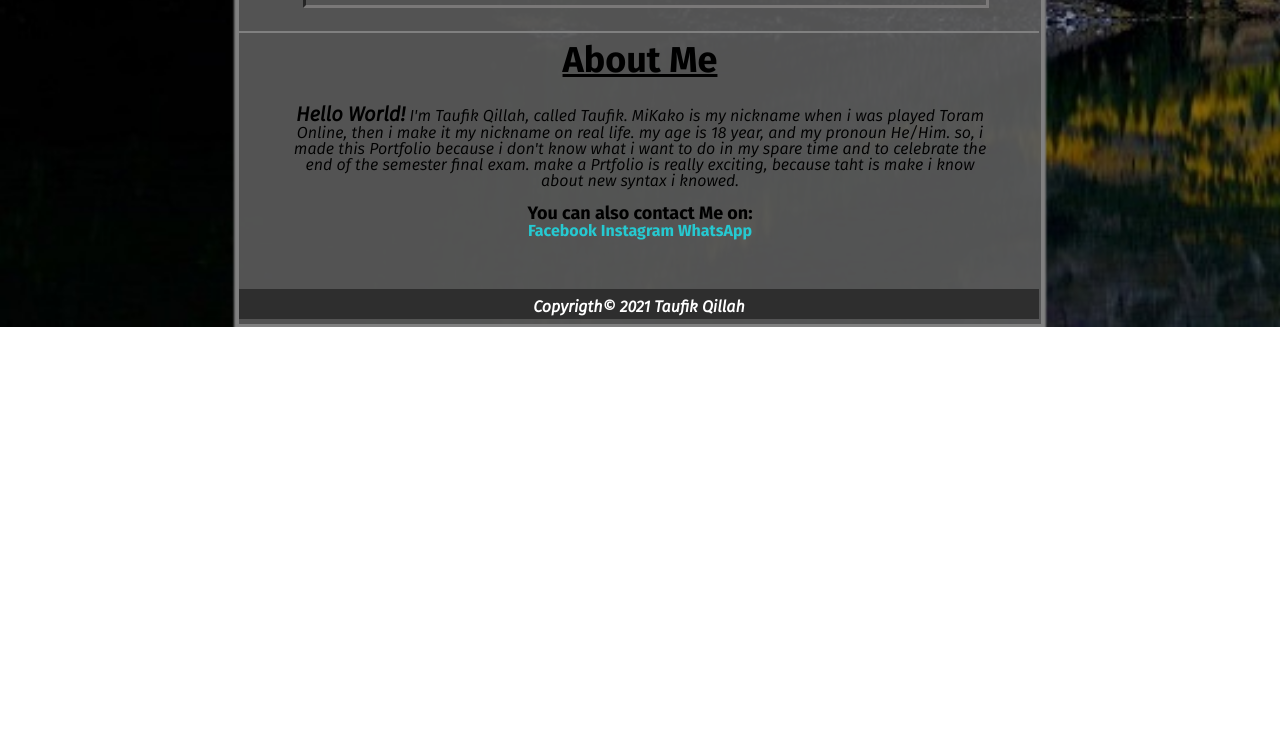
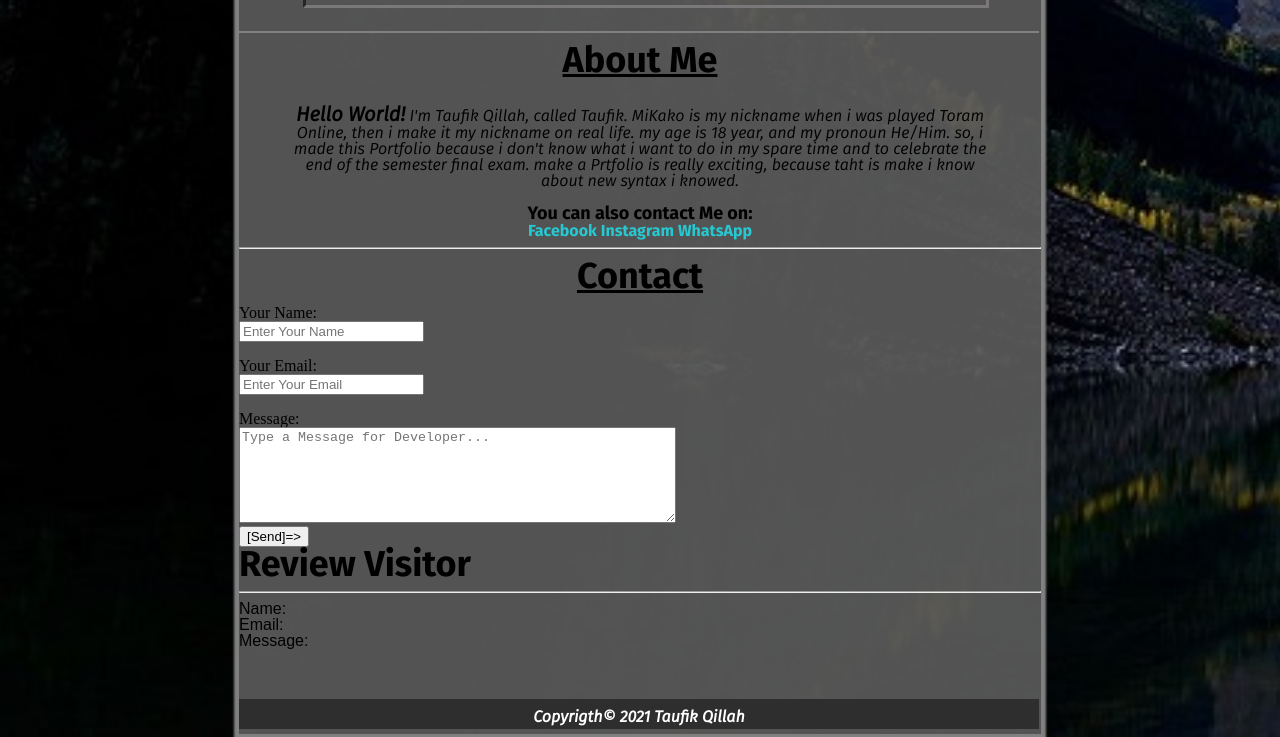
Before and after one commit to Keito-Klein/PortFolio, a plain HTML site: page main.html in a window 1280 px wide. Shown: the part 1262-1999 px from the top of the page. Before the commit the page ends 1589 px from the top, so only its background shows below. Drawn offline with Linux system fonts and the light colour scheme.

Commit message:
Add contact & visitor comment (1.0)

```diff
--- a/main.html
+++ b/main.html
@@ -6,6 +6,7 @@
 	<link rel="stylesheet" type="text/css" href="./css/style.css">
 </head>
 <body>
+
 	<div class="container">
 		<a href="#samp" class="sampul">
 			<img src="./assets/sampul.jpg">
@@ -151,9 +152,43 @@
 
 		</div>
 
+		<hr>
+
+			<div class="contact">
+				<h2 class="aboutme">Contact</h2>
+			<form>
+
+				<label for="Name">Your Name:</label>
+				<br>
+				<input id="nme" type="text" name="Name" title="Your Name" placeholder="Enter Your Name">
+				<br><br>
+				<label for="Email">Your Email:</label>
+				<br>
+				<input id="email" type="Email" name="Email" title="Your Email" placeholder="Enter Your Email">
+				<br><br>
+				<label for="Message">Message:</label>
+				<br>
+				<textarea id="mesage" name="Message" rows="6" cols="52" placeholder="Type a Message for Developer..."></textarea>
+
+
+			</form>
+			<button id="send" type="submit">[Send]=></button>
+			</div>
+
+			<div class="visitor">
+				<h1>Review Visitor</h1>
+				<hr>
+				<div class="content">
+					<p class="name">Name: <span id="name"></span></p>
+					<p class="imel">Email: <span id="imel"></span></p>
+					<p class="message">Message: <span id="message"></span></p>
+				</div>
+			</div>
+
 		<div class="footer">
 			<p>Copyrigth&copy; 2021 Taufik Qillah</p>
 		</div>
 	</div>
+	<script type="text/javascript" src="./javascript/script.js"></script>
 </body>
 </html>
```
